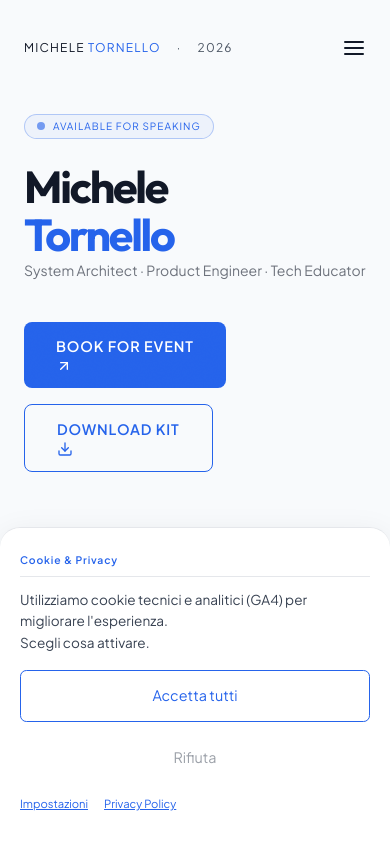
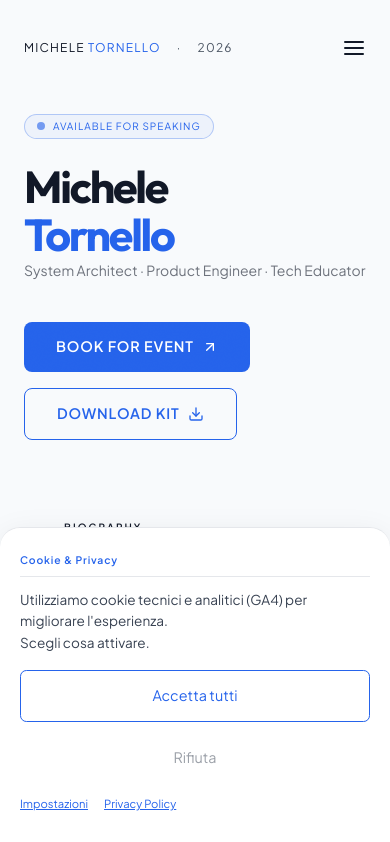
Before and after one commit to Flame0510/micheletornello.com, a Next.js app: page /speaker in a window 390 px wide. Shown: the top 842 px of the page. Built offline with nearby package versions, Linux system fonts and the light colour scheme.

Commit message:
fix: btn-primary inline-flex fit-content, icon inline, no full-width stretch on mobile

```diff
--- a/src/app/academy/page.tsx
+++ b/src/app/academy/page.tsx
@@ -112,7 +112,7 @@ export default function AcademyPage() {
             ? "Scrivimi per informazioni sui corsi, disponibilità per talk o workshop."
             : "Contact me for course info, talk or workshop availability."}
         </p>
-        <div className="flex flex-col sm:flex-row gap-6 justify-center">
+        <div className="flex flex-col sm:flex-row gap-6 justify-center items-start sm:items-center">
           <a
             href={`mailto:micheletornello5@gmail.com?subject=${encodeURIComponent(lang === 'it' ? 'Info Academy' : 'Academy Info')}`}
             className="btn-primary"
--- a/src/app/globals.css
+++ b/src/app/globals.css
@@ -536,6 +536,7 @@ h1 {
   margin: 0 auto;
   display: flex;
   flex-direction: column;
+  align-items: flex-start;
   gap: .8rem;
   text-align: left;
 }
@@ -1896,7 +1897,11 @@ h1 {
 /* ── SHARED BUTTONS ── */
 
 .btn-primary {
-  display: inline-block;
+  display: inline-flex;
+  align-items: center;
+  gap: 0.5rem;
+  width: fit-content;
+  align-self: flex-start;
   background: var(--accent-copper);
   color: var(--text-white);
   font-family: var(--font-body);
@@ -1918,7 +1923,11 @@ h1 {
 }
 
 .btn-outline {
-  display: inline-block;
+  display: inline-flex;
+  align-items: center;
+  gap: 0.5rem;
+  width: fit-content;
+  align-self: flex-start;
   background: transparent;
   color: var(--accent-copper);
   font-family: var(--font-body);
--- a/src/app/speaker/page.tsx
+++ b/src/app/speaker/page.tsx
@@ -135,12 +135,16 @@ export default function SpeakerPage() {
           <div className="flex flex-wrap gap-4 mt-10">
             <button
               onClick={handleScrollToForm}
-              className="btn-primary inline-flex items-center gap-2"
+              className="btn-primary"
             >
-              BOOK FOR EVENT <ArrowUpRight className="w-4 h-4" />
+              <span className="inline-flex items-center gap-2">
+                BOOK FOR EVENT <ArrowUpRight className="w-4 h-4" />
+              </span>
             </button>
-            <button className="btn-outline inline-flex items-center gap-2">
-              DOWNLOAD KIT <Download className="w-4 h-4" />
+            <button className="btn-outline">
+              <span className="inline-flex items-center gap-2">
+                DOWNLOAD KIT <Download className="w-4 h-4" />
+              </span>
             </button>
           </div>
         </header>
@@ -414,9 +418,11 @@ export default function SpeakerPage() {
               <button
                 type="submit"
                 disabled={status === 'loading'}
-                className="btn-primary inline-flex items-center gap-2 disabled:opacity-60 disabled:cursor-not-allowed"
+                className="btn-primary disabled:opacity-60 disabled:cursor-not-allowed"
               >
-                {status === 'loading' ? 'INVIO IN CORSO...' : 'INVIA RICHIESTA'} <ArrowUpRight className="w-4 h-4" />
+                <span className="inline-flex items-center gap-2">
+                  {status === 'loading' ? 'INVIO IN CORSO...' : 'INVIA RICHIESTA'} <ArrowUpRight className="w-4 h-4" />
+                </span>
               </button>
             </form>
           )}
--- a/src/components/sections/AcademySection.tsx
+++ b/src/components/sections/AcademySection.tsx
@@ -81,7 +81,9 @@ export default function AcademySection() {
                   <StatBox value={7} label="Materie Insegnate" />
                 </div>
 
-                <a href="/academy" className="btn-primary">Scopri il programma →</a>
+                <div className="flex items-start">
+                  <a href="/academy" className="btn-primary">Scopri il programma →</a>
+                </div>
               </div>
             </div>
           </div>
--- a/src/components/sections/HeroSection.tsx
+++ b/src/components/sections/HeroSection.tsx
@@ -31,7 +31,7 @@ export default function HeroSection() {
       <div className="heroContent" style={{ maxWidth: '1400px', margin: '0 auto', width: '100%' }}>
         <div className="heroInner">
           {/* Text column — layout singola colonna, senza portrait */}
-          <div className="heroText">
+          <div className="heroText flex flex-col items-start">
             <motion.span
               className="badge"
               custom={0}
```
